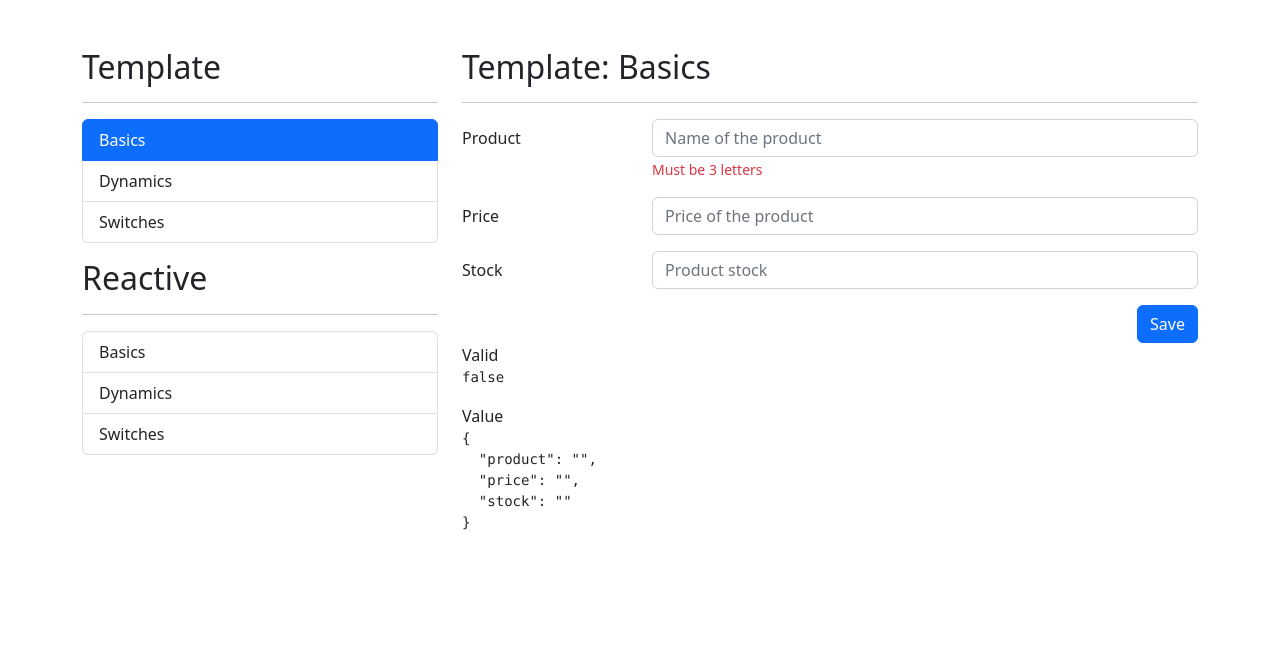
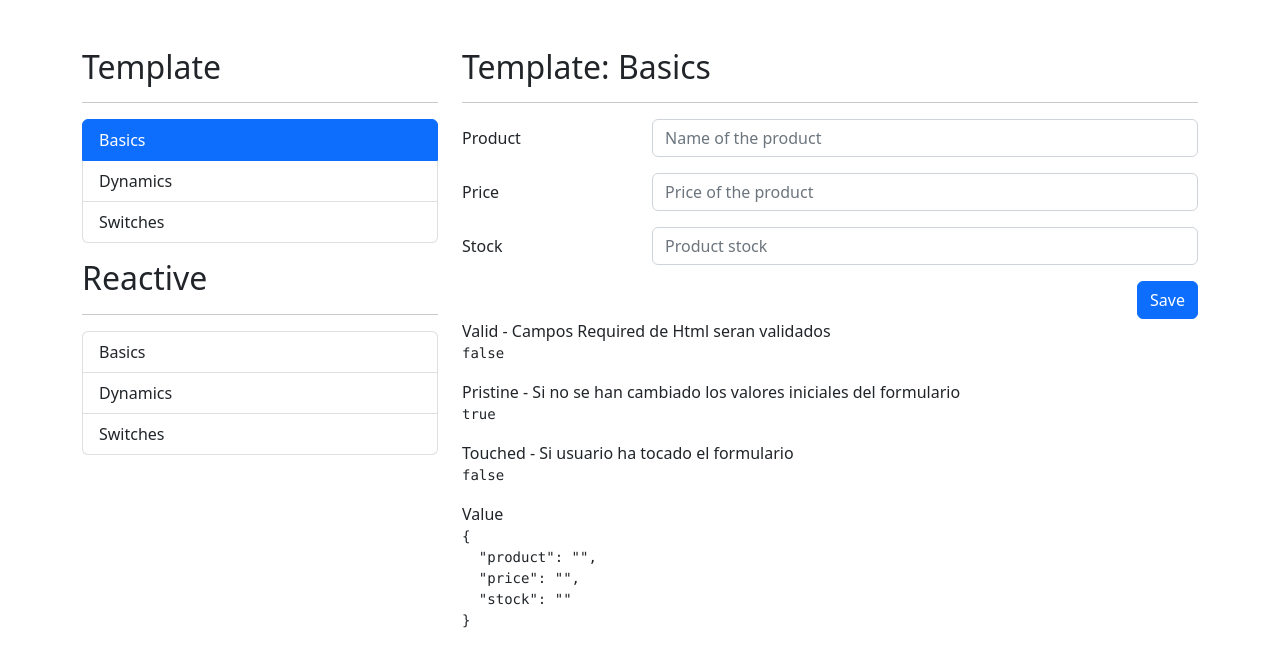
Before and after one commit to BryanParada/FormsApp, an Angular app: page /template/basics in a window 1280 px wide. Shown: the top 666 px of the page. Built offline with nearby package versions, Linux system fonts and the light colour scheme.

Commit message:
V236 - Template: Error Message

```diff
--- a/src/app/template/basics/basics.component.html
+++ b/src/app/template/basics/basics.component.html
@@ -12,13 +12,20 @@
                 <label class="col-sm-3 col-form-label">Product</label>
 
                 <div class="col-sm-9">
+
+
                     <input type="text"
                     class="form-control"
                     ngModel
                     name="product"
                     placeholder="Name of the product"
-                    required>
-                    <span class="form-text text-danger">Must be 3 letters</span>
+                    required
+                    minlength="3">
+
+
+                    <span class="form-text text-danger"
+                          *ngIf="myform.controls['product']?.invalid && myform.controls['product']?.touched"
+                            >Must be 3 letters</span>
                 </div>
             </div>
             <!-- Campo precio -->
@@ -64,8 +71,14 @@
 <div class="row">
     <div class="col">
 
-        <span>Valid</span>
+        <span>Valid - Campos Required de Html seran validados</span>
         <pre>{{myform.valid}}</pre>
+
+        <span>Pristine - Si no se han cambiado los valores iniciales del formulario</span>
+        <pre>{{myform.pristine}}</pre>
+
+        <span>Touched - Si usuario ha tocado el formulario</span>
+        <pre>{{myform.touched}}</pre>
 
         <span>Value</span>
         <pre>{{myform.value | json}}</pre>
--- a/src/app/template/basics/basics.component.ts
+++ b/src/app/template/basics/basics.component.ts
@@ -15,8 +15,8 @@ export class BasicsComponent implements OnInit {
   }
 
   save(myform: NgForm){
+    console.log(myform );
     console.log(myform.value);
-
   }
 
 
```
